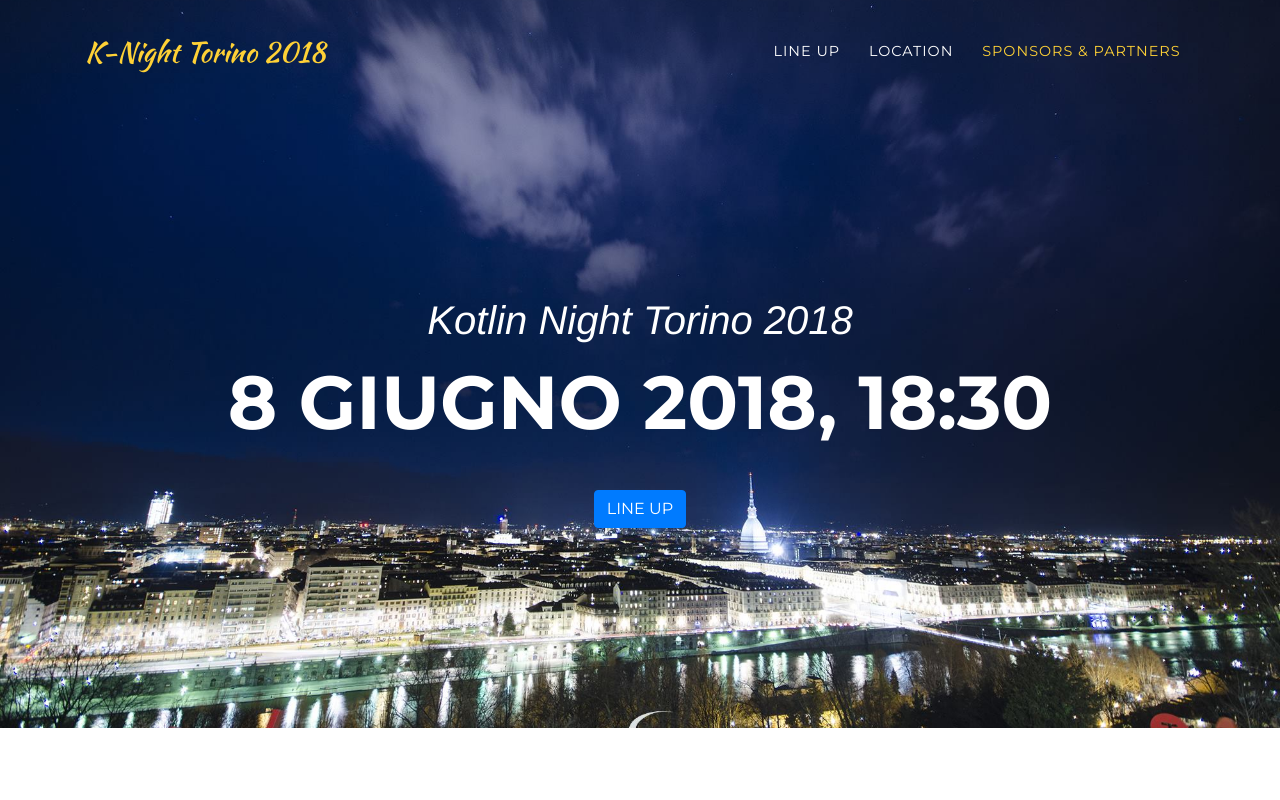
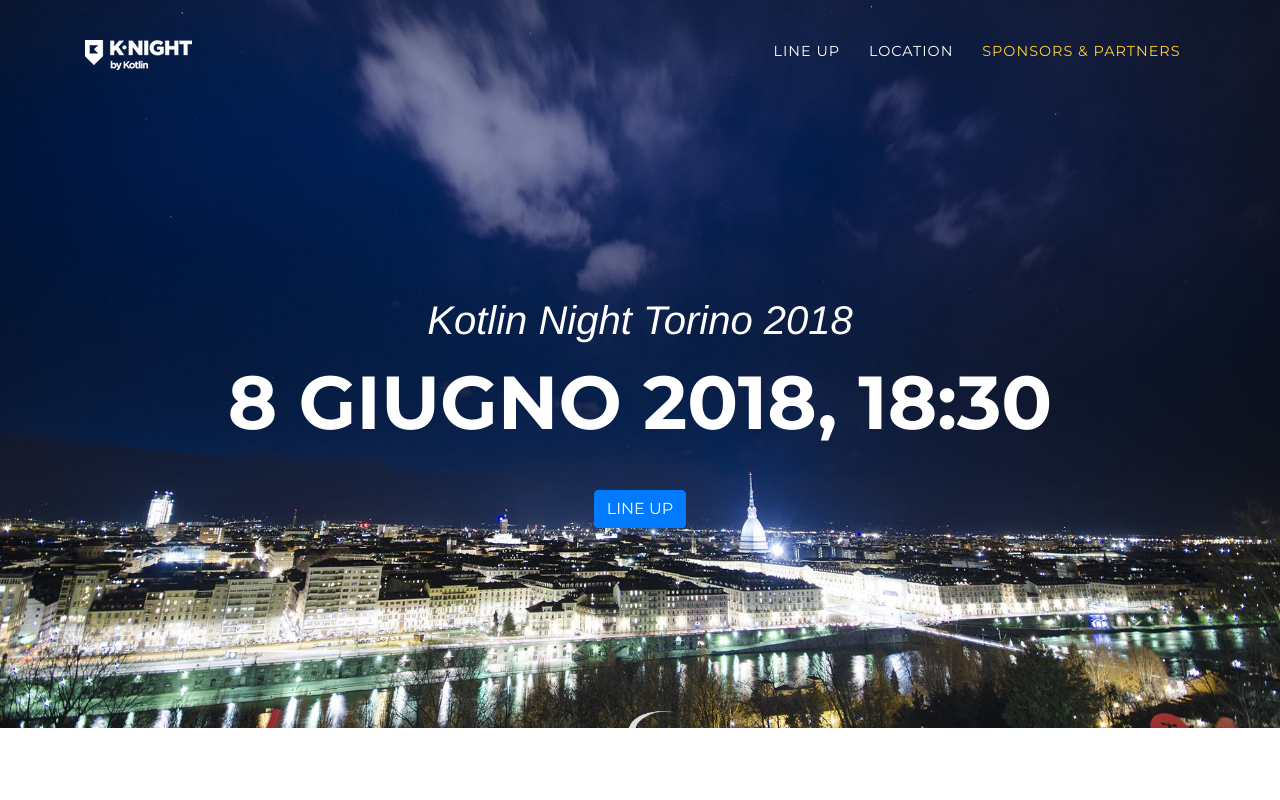
Before and after one commit to knight-torino/knight-torino.github.io, a website with bundled scripts: page index.html in a window 1280 px wide. Shown: the top 800 px of the page. Built offline with nearby package versions, Linux system fonts and the light colour scheme; a web font is replaced by a local one.

Commit message:
Add K-Night logo

```diff
--- a/index.html
+++ b/index.html
@@ -30,7 +30,7 @@
   <!-- Navigation -->
   <nav class="navbar navbar-expand-lg navbar-dark fixed-top" id="mainNav">
     <div class="container">
-      <a class="navbar-brand js-scroll-trigger" href="#page-top">K-Night Torino 2018</a>
+      <a class="navbar-brand js-scroll-trigger" href="#page-top"><img src="img/logos/k-night_logo_white.png"/></a>
       <button class="navbar-toggler navbar-toggler-right" type="button" data-toggle="collapse" data-target="#navbarResponsive" aria-controls="navbarResponsive" aria-expanded="false" aria-label="Toggle navigation">
         Menu
         <i class="fa fa-bars"></i>
```
Also changed, not shown: img/logos/k-night_logo_white.png (added), 1 other file.
